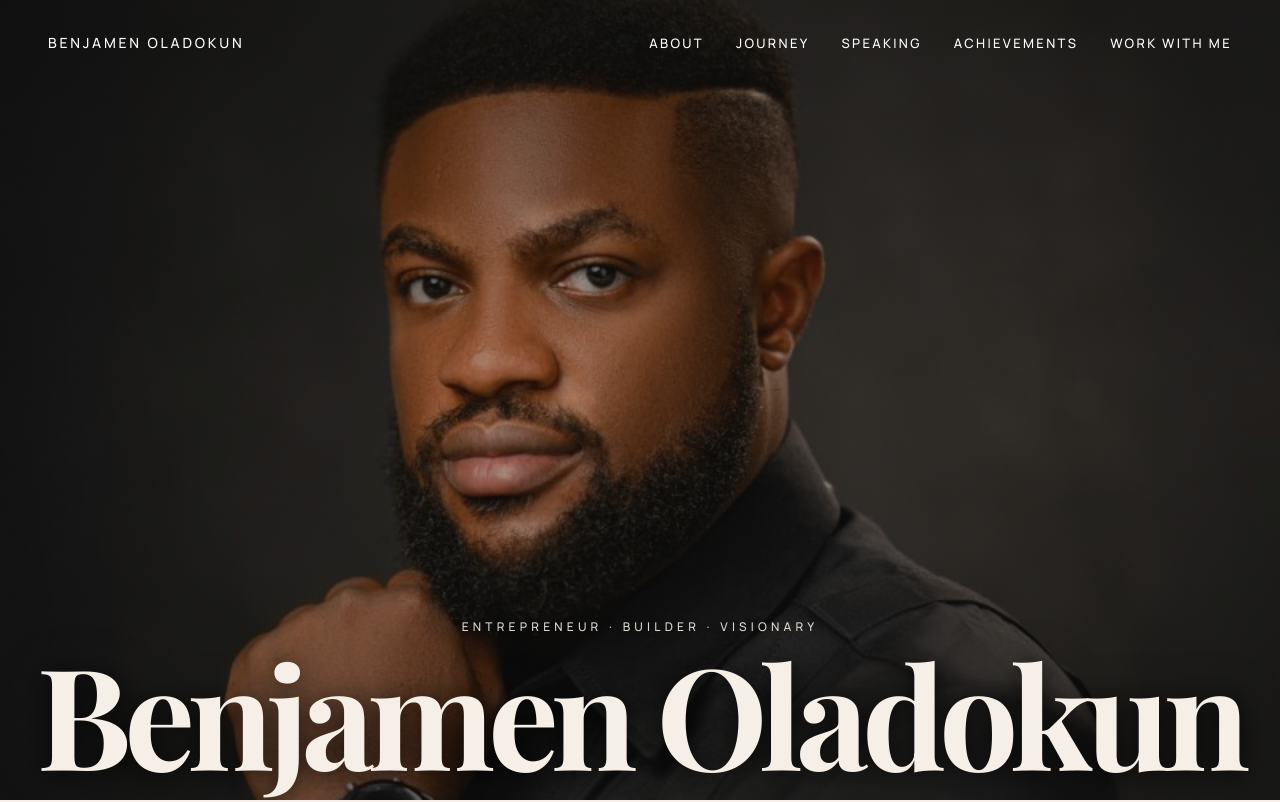
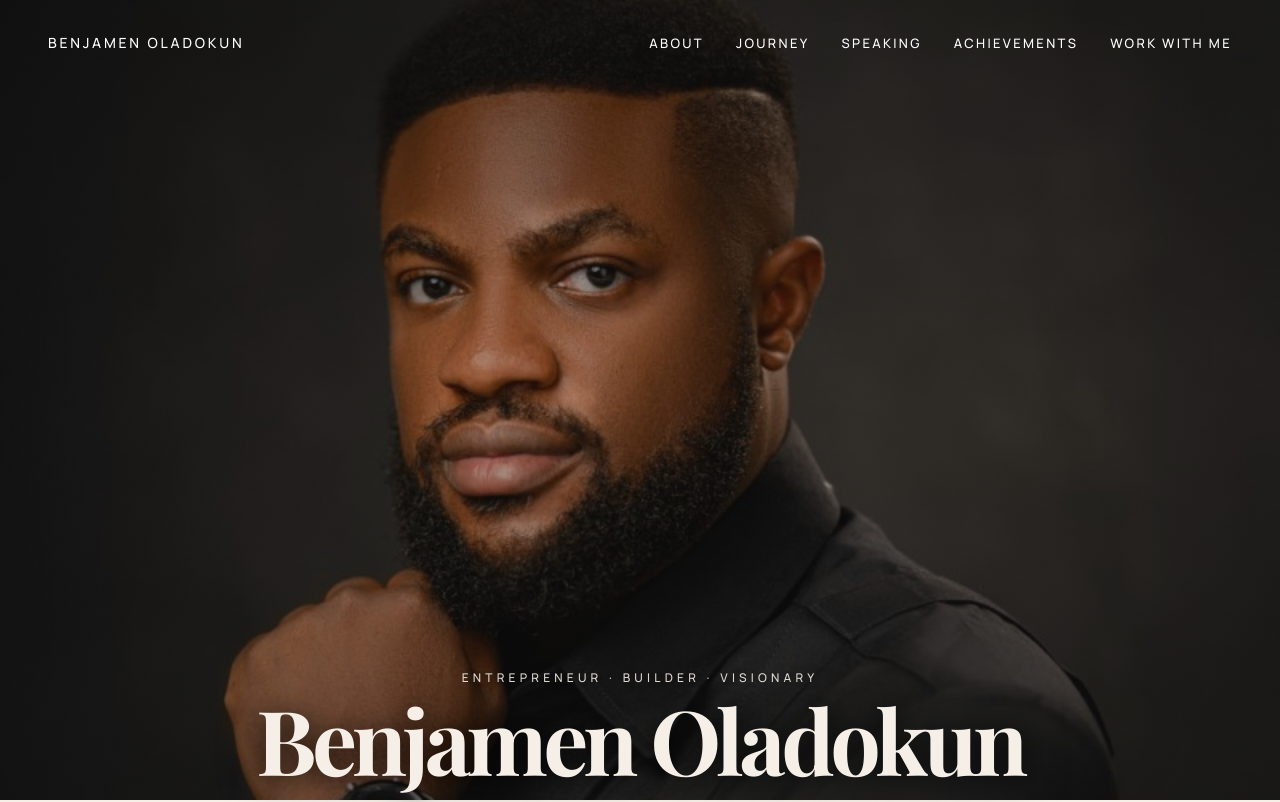
Before and after one commit to folad009/ben-o, a Next.js app: page / in a window 1280 px wide. Shown: the top 802 px of the page. Built offline with nearby package versions, Linux system fonts and the light colour scheme; a web font is replaced by a local one.

Commit message:
refactor the hero section

```diff
--- a/src/components/sections/hero.tsx
+++ b/src/components/sections/hero.tsx
@@ -49,8 +49,8 @@ export function Hero() {
 
   return (
     <section ref={containerRef} className="bg-ivory" aria-label="Hero">
-      <div className="relative min-h-[90vh] w-full overflow-hidden md:min-h-screen">
-        <div className="hero-image absolute inset-0">
+      <div className="relative min-h-[90vh] w-full md:min-h-screen">
+        <div className="hero-image absolute inset-0 overflow-hidden">
           <Image
             src={IMAGE}
             alt=""
@@ -66,11 +66,11 @@ export function Hero() {
           />
         </div>
 
-        <div className="hero-bg-text relative z-10 flex min-h-[90vh] flex-col items-center justify-end px-5 pb-2 pt-24 text-center md:min-h-screen md:px-8 md:pb-4 md:pt-28">
+        <div className="hero-bg-text relative z-10 mx-auto flex min-h-[90vh] w-full max-w-360 flex-col items-center justify-end px-5 pb-2 pt-24 text-center sm:px-6 md:min-h-screen md:px-8 md:pb-4 md:pt-28 lg:px-10 xl:px-12 2xl:px-14">
           <Eyebrow className="hero-eyebrow mb-0 text-ivory/90 drop-shadow-md md:mb-2">
             {SITE.tagline.replace(/ • /g, " · ")}
           </Eyebrow>
-          <h1 className="hero-name pointer-events-none w-full max-w-360 select-none whitespace-nowrap font-display text-[clamp(2.55rem,11vw,12rem)] font-bold leading-none tracking-tighter text-ivory [text-shadow:0_2px_24px_rgba(0,0,0,0.6),0_4px_48px_rgba(0,0,0,0.4)]">
+          <h1 className="hero-name pointer-events-none w-full select-none whitespace-nowrap font-display text-[clamp(2.55rem,8.5vw,8.75rem)] font-bold leading-none tracking-tighter text-ivory [text-shadow:0_2px_24px_rgba(0,0,0,0.6),0_4px_48px_rgba(0,0,0,0.4)] xl:text-[clamp(3rem,7vw,8.25rem)] 2xl:text-[clamp(3.25rem,6.25vw,7.75rem)]">
             {SITE.name}
           </h1>
         </div>
```
